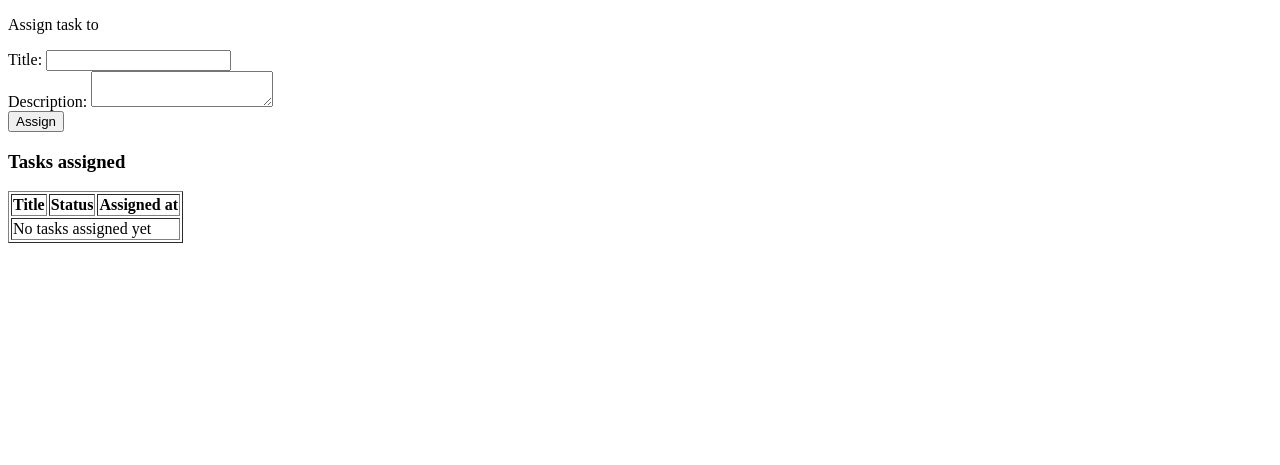
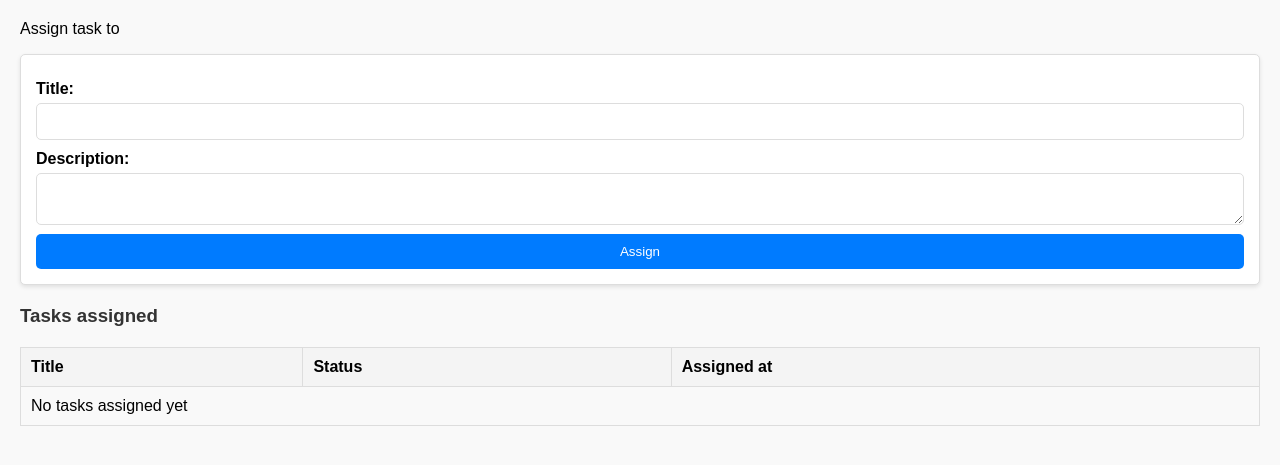
Before and after one commit to sudharsanKEC/django-todo, a Django app: template app1/templates/cto/cto_assign_task.html in a window 1280 px wide. Shown: the top 465 px of the page. Run offline with Django 5.2, Linux system fonts and the light colour scheme; the template is opened without the code that fills it, so the values that code supplies are empty.

Commit message:
last commit

```diff
--- a/app1/templates/cto/cto_assign_task.html
+++ b/app1/templates/cto/cto_assign_task.html
@@ -12,9 +12,69 @@
             <label for="title" >Title:</label>
             <input type="text" id="title" name="title" required>
             <br>
-            <label for="description">Description:</label>
+            <label for="description" style="display: block; font-weight: bold; margin-top: 10px;">Description:</label>
             <textarea name="description" required></textarea>
             <br>
+            <style>
+                body {
+                    font-family: Arial, sans-serif;
+                    margin: 20px;
+                    background-color: #f9f9f9;
+                }
+                h3 {
+                    color: #333;
+                }
+                form {
+                    margin-bottom: 20px;
+                    padding: 15px;
+                    background-color: #fff;
+                    border: 1px solid #ddd;
+                    border-radius: 5px;
+                    box-shadow: 0 2px 4px rgba(0, 0, 0, 0.1);
+                }
+                label {
+                    font-weight: bold;
+                    margin-top: 10px;
+                    display: block;
+                }
+                input, textarea, button {
+                    width: 100%;
+                    padding: 10px;
+                    margin-top: 5px;
+                    border: 1px solid #ddd;
+                    border-radius: 5px;
+                    box-sizing: border-box;
+                }
+                button {
+                    background-color: #007bff;
+                    color: white;
+                    border: none;
+                    cursor: pointer;
+                }
+                button:hover {
+                    background-color: #0056b3;
+                }
+                table {
+                    width: 100%;
+                    border-collapse: collapse;
+                    margin-top: 20px;
+                    background-color: #fff;
+                }
+                th, td {
+                    padding: 10px;
+                    text-align: left;
+                    border: 1px solid #ddd;
+                }
+                th {
+                    background-color: #f4f4f4;
+                }
+                tr:nth-child(even) {
+                    background-color: #f9f9f9;
+                }
+                tr:hover {
+                    background-color: #f1f1f1;
+                }
+            </style>
             <button type="submit">Assign</button>
         </form>
         {% if messages %}
```
Also changed, not shown: app1/views.py (+0 -19 lines).
